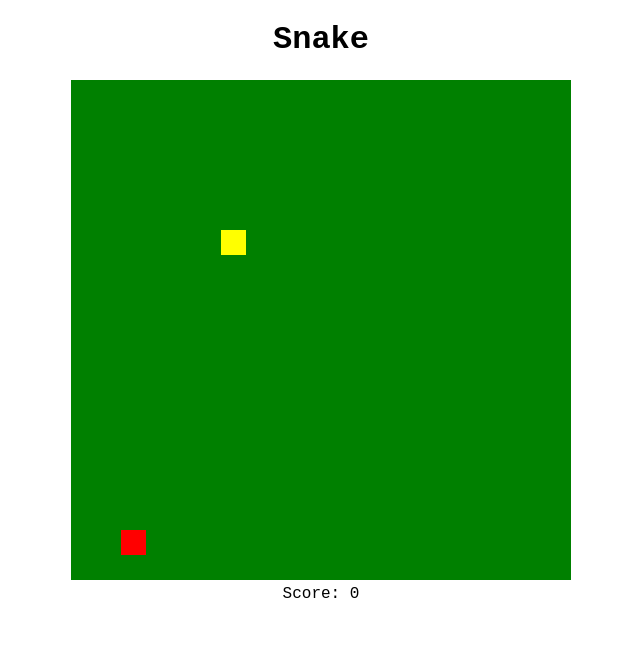
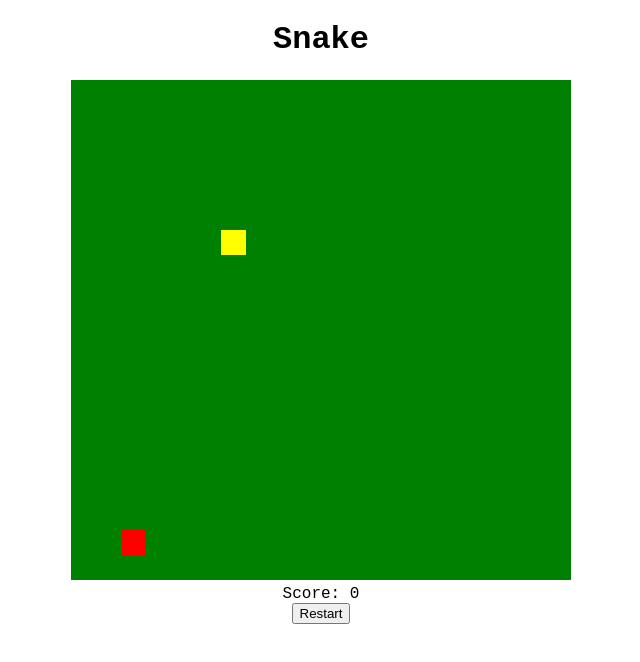
Before and after one commit to EndlessMissery/Snake-VanillaJS-, a plain HTML site: page index.html in a window 1280 px wide. Shown: the whole page, without its empty margins (319-959 px from the left). Drawn offline with Linux system fonts and the light colour scheme.

Commit message:
index.html

```diff
--- a/index.html
+++ b/index.html
@@ -10,7 +10,9 @@
         <h1>Snake</h1>
         <canvas id="board"></canvas>
         <div id="score">Score: 0</div>
-
+        <div class="btn">
+            <button id="play" onClick="window.location.reload()">Restart</button>
+          </div>
 
 
 
```
